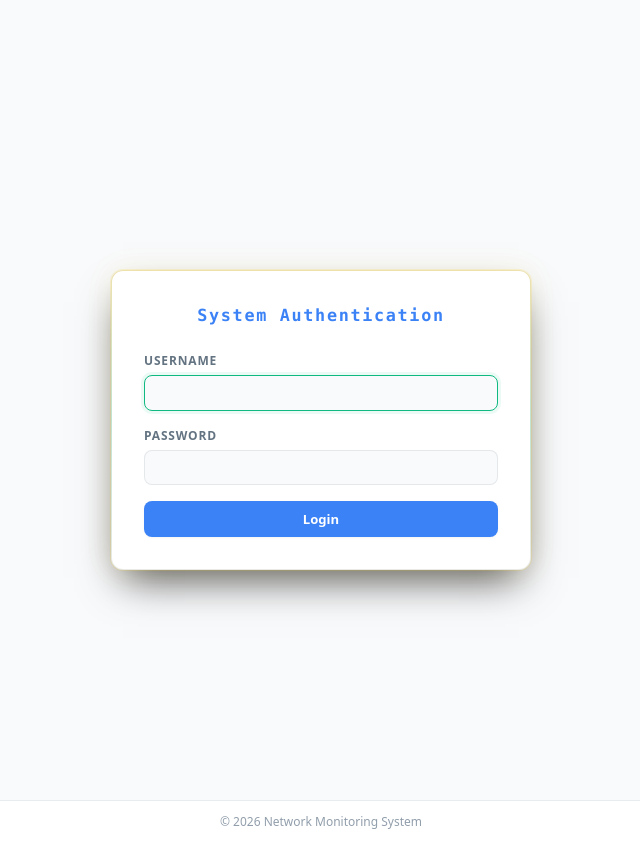
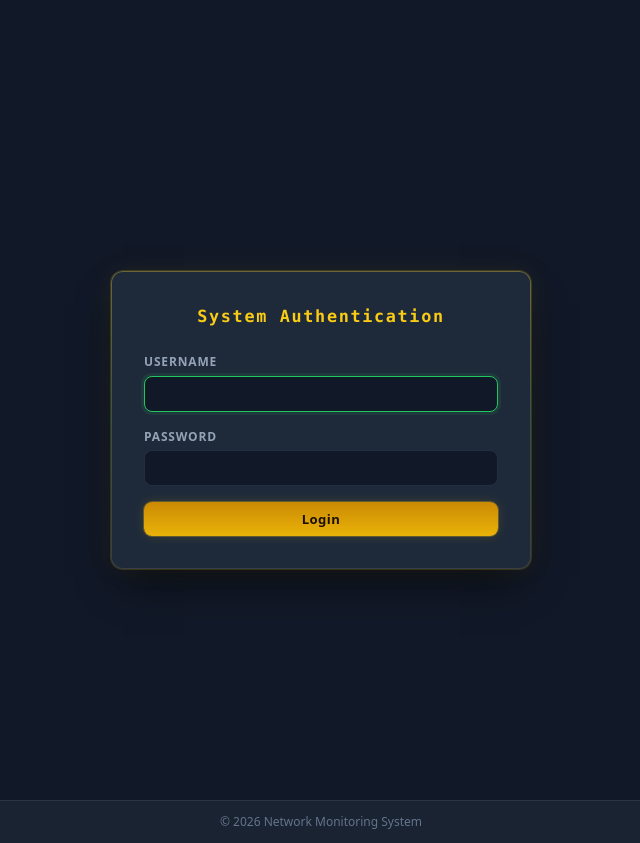
Before and after one commit to harys-rifai/Network, a Django app: page /accounts/login/?next=/network-map/ in a window 1280 px wide. Shown: the whole page, without its empty margins (319-959 px from the left). Run offline with Django 4.2, Linux system fonts and the light colour scheme.

```diff
--- a/static/css/style.css
+++ b/static/css/style.css
@@ -1,29 +1,42 @@
-/* ── CSS Variables (Haze-inspired) ──────────────────────────────────── */
+/* ── CSS Variables (Haze dark green theme) ──────────────────────────── */
 :root {
-    --bg-root:      #F9FAFB;
-    --bg-surface:   #FFFFFF;
-    --bg-elevated:  #FFFFFF;
-    --border-subtle:  rgba(145, 158, 171, 0.12);
-    --border-default: rgba(145, 158, 171, 0.2);
-    --border-strong:  rgba(145, 158, 171, 0.35);
-    --text-primary:   #1C252E;
-    --text-secondary: #637381;
-    --text-muted:     #919EAB;
-    --accent:         #3b82f6;
-    --accent-strong:  #2563eb;
-    --accent-muted:   rgba(59, 130, 246, 0.08);
-    --accent-green:        #10b981;
-    --accent-green-strong: #059669;
-    --accent-green-muted:  rgba(16, 185, 129, 0.08);
+    /* Dark green-navy backgrounds — matching Haze sample */
+    --bg-root:      #111827;
+    --bg-surface:   #1a2332;
+    --bg-elevated:  #1e2a3a;
+
+    --border-subtle:  rgba(99, 115, 129, 0.14);
+    --border-default: rgba(99, 115, 129, 0.24);
+    --border-strong:  rgba(99, 115, 129, 0.40);
+
+    --text-primary:   #e2e8f0;
+    --text-secondary: #94a3b8;
+    --text-muted:     #64748b;
+
+    /* Yellow/gold accent — matches the Haze + New Trace button & highlights */
+    --accent:         #facc15;
+    --accent-strong:  #eab308;
+    --accent-muted:   rgba(250, 204, 21, 0.10);
+
+    /* Green accent */
+    --accent-green:        #22c55e;
+    --accent-green-strong: #16a34a;
+    --accent-green-muted:  rgba(34, 197, 94, 0.10);
+
     --warn:    #f59e0b;
     --danger:  #ef4444;
-    --success: #10b981;
+    --success: #22c55e;
+
     --font-mono: ui-monospace, SFMono-Regular, Menlo, Monaco, Consolas, "Liberation Mono", monospace;
     --font-sans: "Public Sans", ui-sans-serif, system-ui, -apple-system, Segoe UI, Roboto, Helvetica, Arial, sans-serif;
-    --shadow-card: 0 1px 3px 0 rgba(0,0,0,0.04), 0 1px 2px -1px rgba(0,0,0,0.04);
-    --shadow-card-hover: 0 10px 15px -3px rgba(0,0,0,0.06), 0 4px 6px -4px rgba(0,0,0,0.04);
-    --shadow-dropdown: 0 4px 6px -1px rgba(0,0,0,0.06), 0 2px 4px -2px rgba(0,0,0,0.04);
-    --shadow-dialog: 0 20px 25px -5px rgba(0,0,0,0.08), 0 8px 10px -6px rgba(0,0,0,0.04);
+
+    --shadow-sm:  0 1px 3px 0 rgba(0,0,0,0.25), 0 1px 2px -1px rgba(0,0,0,0.2);
+    --shadow-md:  0 4px 6px -1px rgba(0,0,0,0.3), 0 2px 4px -2px rgba(0,0,0,0.2);
+    --shadow-card: 0 1px 3px 0 rgba(0,0,0,0.3), 0 1px 2px -1px rgba(0,0,0,0.25);
+    --shadow-card-hover: 0 10px 15px -3px rgba(0,0,0,0.4), 0 4px 6px -4px rgba(0,0,0,0.3);
+    --shadow-dropdown: 0 4px 6px -1px rgba(0,0,0,0.35), 0 2px 4px -2px rgba(0,0,0,0.25);
+    --shadow-dialog: 0 20px 25px -5px rgba(0,0,0,0.5), 0 8px 10px -6px rgba(0,0,0,0.3);
+
     --radius:    0.5rem;
     --radius-lg: 0.75rem;
 }
@@ -135,60 +148,29 @@ body.no-nav .container { padding-top: 4rem; display: flex; align-items: center;
 
 /* ── Buttons ───────────────────────────────────────────────────────── */
 .btn-primary {
-    background: var(--accent);
-    color: #FFFFFF;
+    background: linear-gradient(180deg, #ca8a04, #eab308);
+    color: #1a0f00;
+    padding: 0.5rem 1rem;
     border: none;
-    padding: 0.55rem 1rem;
     border-radius: var(--radius);
     font-family: var(--font-sans);
+    font-weight: 700;
     font-size: 0.82rem;
-    font-weight: 600;
     cursor: pointer;
-    transition: all 0.15s ease;
-    box-shadow: var(--shadow-card);
+    letter-spacing: 0.03em;
+    transition: filter 0.15s, transform 0.05s, box-shadow 0.15s;
+    box-shadow: 0 0 0 1px rgba(250,204,21,0.25), 0 0 12px rgba(250,204,21,0.15);
+    display: inline-block;
+    white-space: nowrap;
+    text-decoration: none;
 }
 .btn-primary:hover {
-    background: var(--accent-strong);
-    box-shadow: var(--shadow-card-hover);
+    filter: brightness(1.1);
     transform: translateY(-1px);
+    text-decoration: none;
+    color: #1a0f00;
+    box-shadow: 0 0 0 1px rgba(250,204,21,0.4), 0 0 20px rgba(250,204,21,0.25);
 }
-.btn-small {
-    background: transparent;
-    color: var(--accent);
-    border: 1px solid var(--border-default);
-    padding: 0.35rem 0.7rem;
-    border-radius: var(--radius);
-    font-family: var(--font-sans);
-    font-size: 0.75rem;
-    font-weight: 500;
-    cursor: pointer;
-    transition: all 0.15s ease;
-    text-decoration: none;
-}
-.btn-small:hover {
-    background: var(--accent-muted);
-    border-color: var(--accent);
-}
-.btn-danger {
-    color: var(--danger);
-    border-color: rgba(239, 68, 68, 0.3);
-}
-.btn-danger:hover {
-    background: rgba(239, 68, 68, 0.08);
-    border-color: var(--danger);
-    color: var(--danger);
-}
-    background: linear-gradient(180deg, #ca8a04, #eab308);
-    color: #422006;
-    padding: 0.5rem 1rem;
-    border: none; border-radius: var(--radius);
-    font-family: var(--font-sans); font-weight: 700; font-size: 0.8rem;
-    cursor: pointer; letter-spacing: 0.03em;
-    transition: filter 0.15s, transform 0.05s;
-    box-shadow: 0 0 0 1px rgba(250,204,21,0.2), 0 0 10px rgba(250,204,21,0.12);
-    display: inline-block; white-space: nowrap;
-}
-.btn-primary:hover { filter: brightness(1.1); transform: translateY(-1px); text-decoration: none; color: #422006; }
 
 .btn-small {
     background: transparent;
```
Also changed, not shown: other parts of static/css/style.css (+26 -32 lines).
